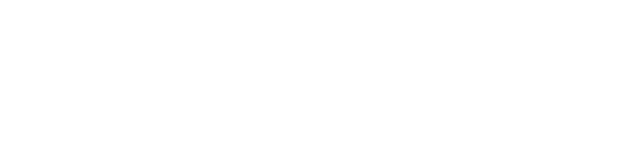
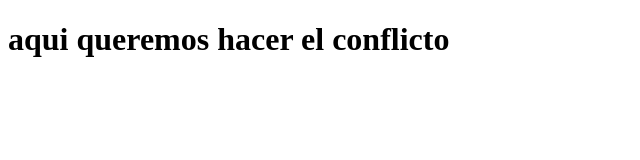
Before and after one commit to dannyvazquez78/retomerge, a plain HTML site: page index.html in a window 1280 px wide. Shown: the whole page, without its empty margins (0-640 px from the left). Drawn offline with Linux system fonts and the light colour scheme.

Commit message:
prueba de conflicto

```diff
--- a/index.html
+++ b/index.html
@@ -7,6 +7,11 @@
     <title>Document</title>
 </head>
 <body>
+    <header>
+        <h1>
+            aqui queremos hacer el conflicto
+        </h1>
+    </header>
 
 </body>
 </html>
```
